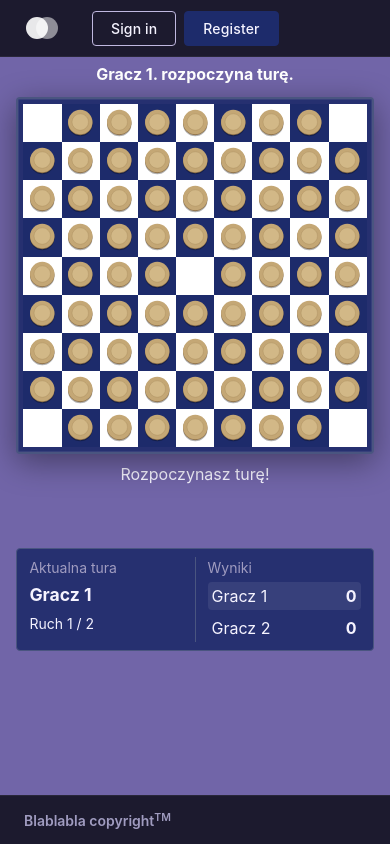
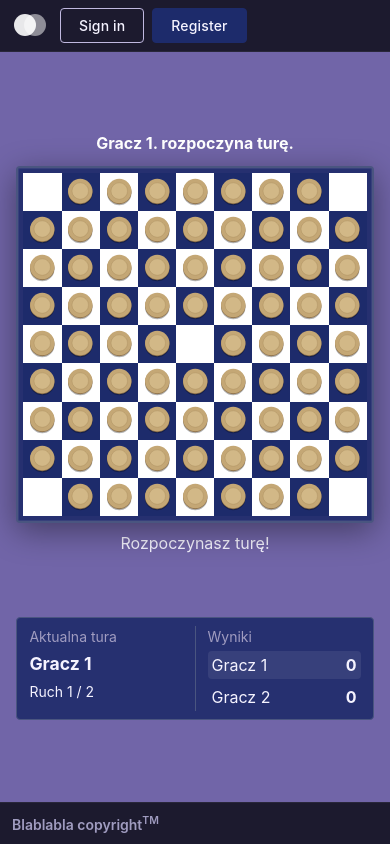
Before and after one commit to Gilomyk/multiwarcaby_v2, a Vue app: page / in a window 390 px wide. Built offline with nearby package versions, Linux system fonts and the light colour scheme.

Commit message:
style: stabilize responsive layout across zoom levels

```diff
--- a/src/components/board/GameBoard.vue
+++ b/src/components/board/GameBoard.vue
@@ -86,14 +86,16 @@ defineExpose({
   display: grid;
   grid-template-columns: repeat(9, 1fr);
   grid-template-rows: repeat(9, 1fr);
-  width: min(72vmin, 620px);
-  height: min(72vmin, 620px);
+
+  width: min(72vw, 62vh, 620px);
+
+  height: min(72vw, 62vh, 620px);
 }
 
 @media (max-width: 900px) {
   .game-board {
-    width: min(88vw, 52dvh);
-    height: min(88vw, 52dvh);
+    width: min(88vw, 52svh);
+    height: min(88vw, 52svh);
   }
 
   .game-board-wrapper {
--- a/src/components/layout/AppFooter.vue
+++ b/src/components/layout/AppFooter.vue
@@ -8,9 +8,11 @@
 
 <style scoped>
 .app-footer {
+  flex-shrink: 0;
   background: var(--color-surface-dark);
   border-top: 1px solid rgba(255, 255, 255, 0.06);
-  padding: var(--space-3) var(--space-6);
+
+  padding: clamp(6px, 1vh, 12px) clamp(12px, 2vw, 24px);
 }
 
 .footer-inner {
--- a/src/components/layout/AppHeader.vue
+++ b/src/components/layout/AppHeader.vue
@@ -36,11 +36,13 @@ import AppButton from '@/components/ui/AppButton.vue'
 .header-inner {
   max-width: 1280px;
   margin: 0 auto;
-  padding: 0 var(--space-6);
-  height: 56px;
+
+  height: clamp(44px, 6vh, 56px);
+  padding: 0 clamp(12px, 2vw, 24px);
+
   display: flex;
   align-items: center;
-  gap: var(--space-8);
+  gap: clamp(12px, 2vw, 32px);
 }
 
 .logo-link {
--- a/src/styles/global.css
+++ b/src/styles/global.css
@@ -1,11 +1,21 @@
-*, *::before, *::after {
+*,
+*::before,
+*::after {
   box-sizing: border-box;
   margin: 0;
   padding: 0;
 }
 
-html, body, #root {
+html,
+body,
+#app {
+  width: 100%;
   height: 100%;
+}
+
+html,
+body {
+  overflow: hidden;
 }
 
 body {
--- a/src/views/GameView.vue
+++ b/src/views/GameView.vue
@@ -482,31 +482,49 @@ function updateGameAnnouncement(
 
 <style scoped>
 .game-view {
-  display: flex;
-  flex-direction: column;
-  min-height: 100vh;
+  display: grid;
+  grid-template-rows: auto minmax(0, 1fr) auto;
+
+  height: 100vh;
+  overflow: hidden;
 }
 
 .game-main {
-  flex: 1;
+  min-height: 0;
+  min-width: 0;
+
   display: flex;
   align-items: center;
   justify-content: center;
-  padding: var(--space-8) var(--space-4);
+
+  padding: clamp(6px, 1.5vh, 20px) var(--space-4);
+
+  overflow: hidden;
 }
 
 .game-layout {
+  width: 100%;
+  height: 100%;
+
   display: flex;
+  align-items: center;
   justify-content: center;
-  width: 100%;
+
+  min-width: 0;
+  min-height: 0;
 }
 
 .game-area {
   position: relative;
+
   display: flex;
   flex-direction: column;
   align-items: center;
-  gap: var(--space-4);
+
+  gap: clamp(4px, 1vh, 16px);
+
+  max-height: 100%;
+  min-height: 0;
 }
 
 .game-action-area {
```
